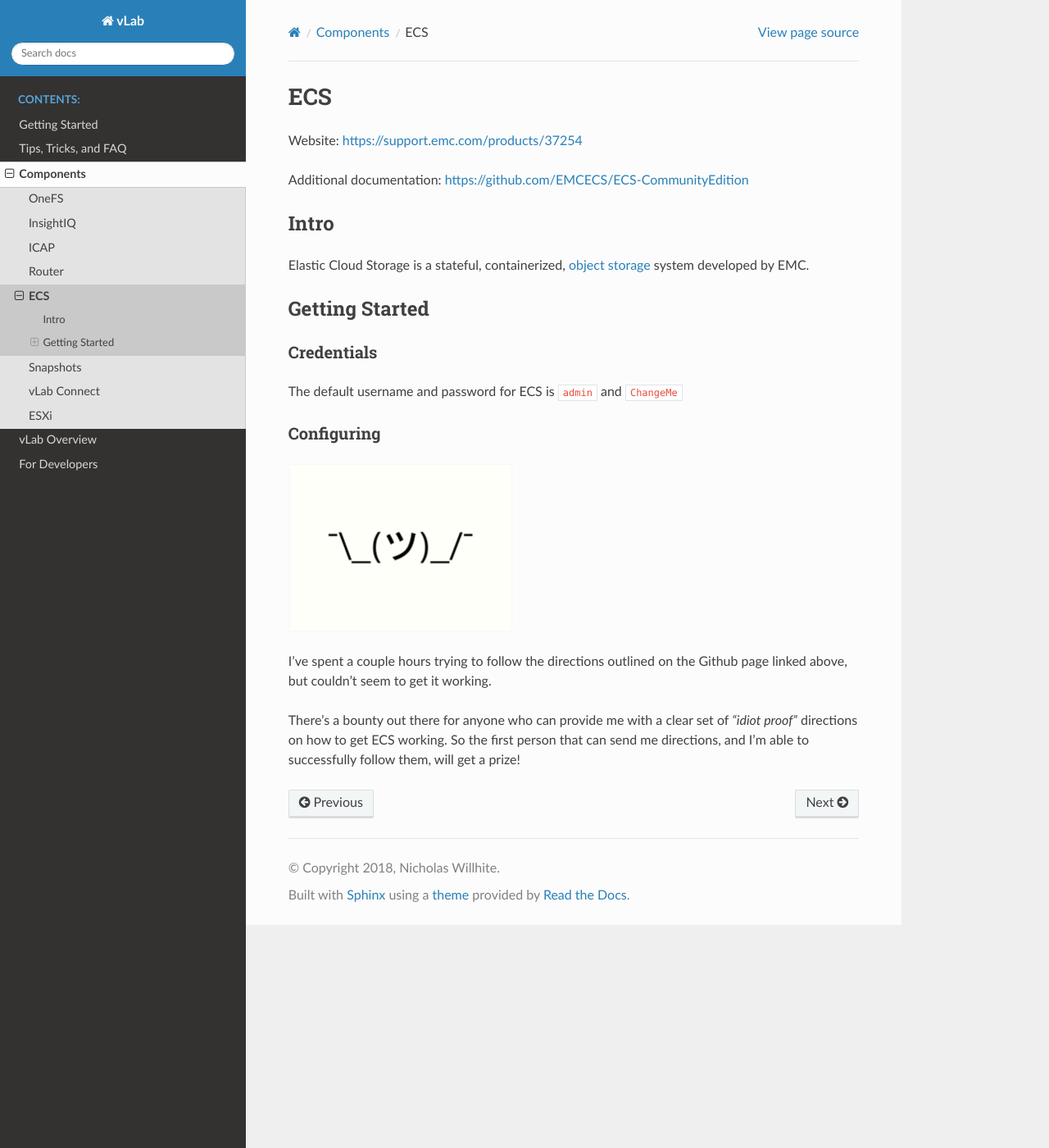
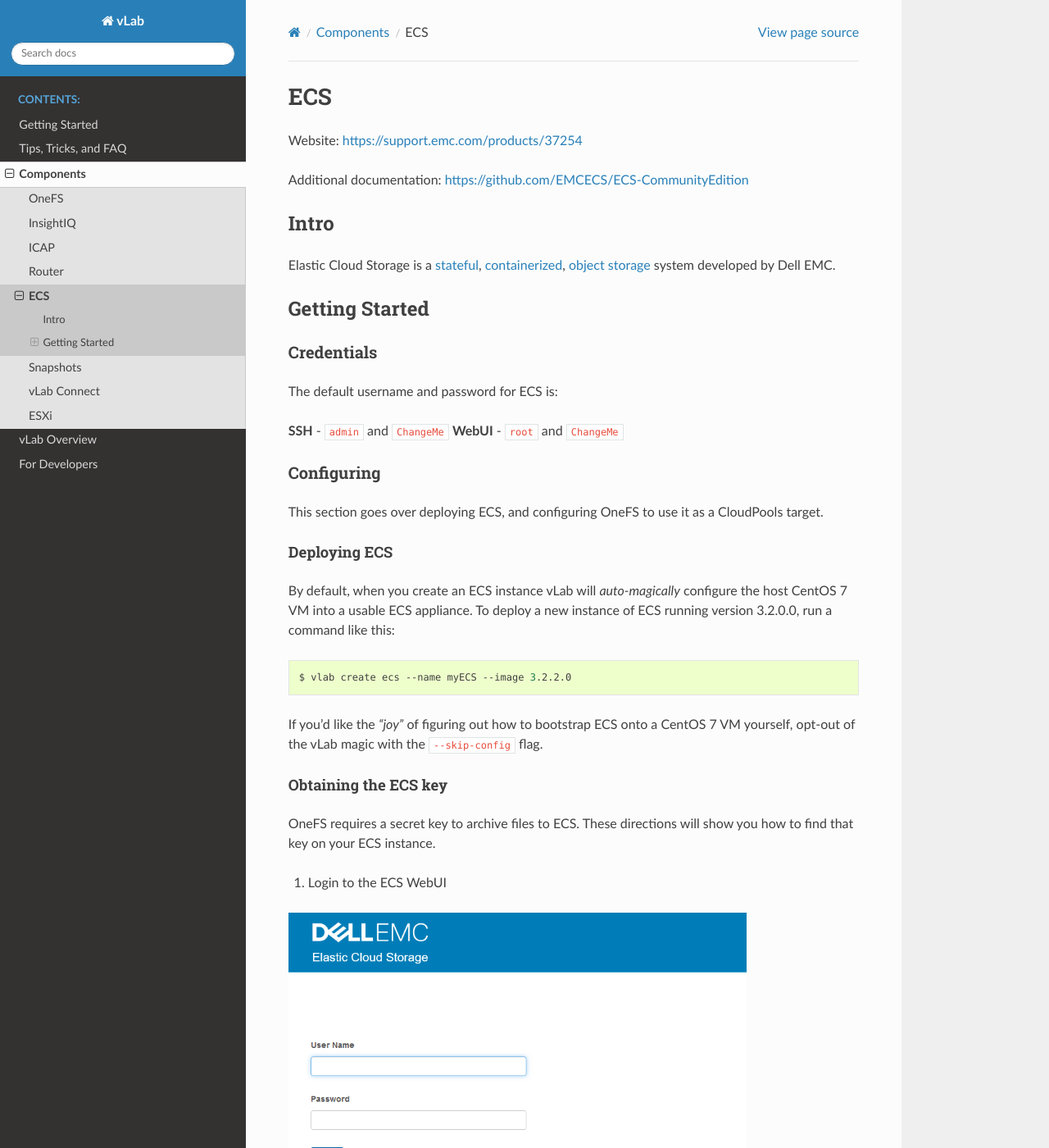
Before and after one commit to willnx/vlab_docs, a Sphinx documentation site: the page built from docs/source/components/ecs/ecs.rst, in a window 1280 px wide and 1400 px high. Shown: the whole window at 82% size. Built offline with Sphinx 7.4.7 and the Read the Docs theme 2.0.0, drawn with Linux system fonts in a browser that asks for light colours; some of the changed text lies outside the part shown.

Commit message:
Updated docs for ECS auto config

```diff
--- a/docs/source/components/ecs/ecs.rst
+++ b/docs/source/components/ecs/ecs.rst
@@ -8,28 +8,118 @@
 
 Intro
 =====
-Elastic Cloud Storage is a stateful, containerized,
+Elastic Cloud Storage is a `stateful <https://en.wikipedia.org/wiki/State_(computer_science)>`_,
+`containerized <https://www.redhat.com/en/topics/containers>`_,
 `object storage <https://en.wikipedia.org/wiki/Object_storage>`_ system developed
-by EMC.
+by Dell EMC.
 
 Getting Started
 ===============
 
 Credentials
 -----------
-The default username and password for ECS is ``admin`` and ``ChangeMe``
+The default username and password for ECS is:
 
+**SSH** - ``admin`` and ``ChangeMe``
+**WebUI** - ``root`` and ``ChangeMe``
 
 Configuring
 -----------
+This section goes over deploying ECS, and configuring OneFS to use it as a
+CloudPools target.
 
-.. image:: ecs_config.png
-   :scale: 50 %
+Deploying ECS
+^^^^^^^^^^^^^
+By default, when you create an ECS instance vLab will *auto-magically* configure
+the host CentOS 7 VM into a usable ECS appliance. To deploy a new instance of
+ECS running version 3.2.0.0, run a command like this:
 
-I've spent a couple hours trying to follow the directions outlined on the Github
-page linked above, but couldn't seem to get it working.
+.. code-block:: shell
 
-There's a bounty out there for anyone who can provide me with a clear set of
-*"idiot proof"* directions on how to get ECS working. So the first person
-that can send me directions, and I'm able to successfully follow them, will
-get a prize!
+   $ vlab create ecs --name myECS --image 3.2.2.0
+
+
+If you'd like the *"joy"* of figuring out how to bootstrap ECS onto a CentOS 7
+VM yourself, opt-out of the vLab magic with the ``--skip-config`` flag.
+
+
+Obtaining the ECS key
+^^^^^^^^^^^^^^^^^^^^^
+OneFS requires a secret key to archive files to ECS. These directions will show
+you how to find that key on your ECS instance.
+
+1) Login to the ECS WebUI
+
+.. image:: ecs_webui.png
+   :scale: 70 %
+
+.. note::
+  Upon first login of the ECS WebUI, it'll prompt you to set a new password.
+  The SSH password and WebUI password are not kept in sync. Therefore, when you
+  change one password, you should **also** change the other to match.
+
+2) Navigate to Mange > Users > ``object_admin1``
+
+.. image:: ecs_nav_key.png
+   :scale: 70 %
+
+3) Generate a new secret key
+
+.. image:: ecs_gen_key.png
+   :scale: 70 %
+
+4) Set the expiration time, or leave blank so the key never expires
+
+.. image:: ecs_gen_pop_up.png
+   :scale: 70 %
+
+5) Copy/note the new key after checking the ``Show Secret Key`` check-box
+
+.. image:: ecs_copy_key.png
+   :scale: 70 %
+
+
+
+Configuring ECS as a CloudPools target
+^^^^^^^^^^^^^^^^^^^^^^^^^^^^^^^^^^^^^^
+Before you can configure ECS as a CloudPools target, you must obtain a secret
+key from ECS and the IP of the VM *inside* your lab.
+
+
+**OneFS CLI**
+
+Once you have the ECS secret key, the simplest way to configure OneFS to use
+the CLI. Replace ``<KEY>`` and ``<ECS IP>`` with the specific key and IP of the
+ECS instance in your lab:
+
+.. code-block:: shell
+
+   $ isi cloud accounts create --type=ecs --name=ecs --account-username=object_admin1 --uri=https://<ECS IP>:9021 --key=<KEY> --skip-ssl-validation=true
+
+
+**OneFS WebUI**
+
+If you prefer to use the OneFS WebUI, then:
+
+1) Login to the OneFS WebUI
+
+.. image:: onefs_webui.png
+   :scale: 70 %
+
+2) Navigate to the Storage Pools page
+
+.. image:: onefs_storage_pools.png
+   :scale: 70 %
+
+3) Click on the ``CloudPools`` tab, then ``Create a Cloud Storage Account``
+
+.. image:: onefs_create_account.png
+   :scale: 50%
+
+4) And finally, fill out the form
+
+.. image:: onefs_ecs_form.png
+   :scale: 70 %
+
+.. note::
+   Remember to replace the highlighted section with the IP of *your* ECS instance
--- a/docs/source/getting_started.rst
+++ b/docs/source/getting_started.rst
@@ -48,7 +48,7 @@
 
 .. only:: builder_html
 
-   :download:`vLab CLI client (Windows 10 MSI) <vlab-cli-2019.6.27-amd64.msi>`.
+   :download:`vLab CLI client (Windows 10 MSI) <vlab-cli-2019.7.2-amd64.msi>`.
 
 
 Initialize your lab
```
Also changed, not shown: docs/source/components/ecs/ecs_config.png (deleted), docs/source/components/ecs/ecs_copy_key.png (added), docs/source/components/ecs/ecs_gen_key.png (added), docs/source/components/ecs/ecs_gen_pop_up.png (added), docs/source/components/ecs/ecs_nav_key.png (added), docs/source/components/ecs/ecs_webui.png (added), docs/source/components/ecs/onefs_create_account.png (added), docs/source/components/ecs/onefs_ecs_form.png (added), docs/source/components/ecs/onefs_storage_pools.png (added), docs/source/components/ecs/onefs_webui.png (added), 1 other file.
